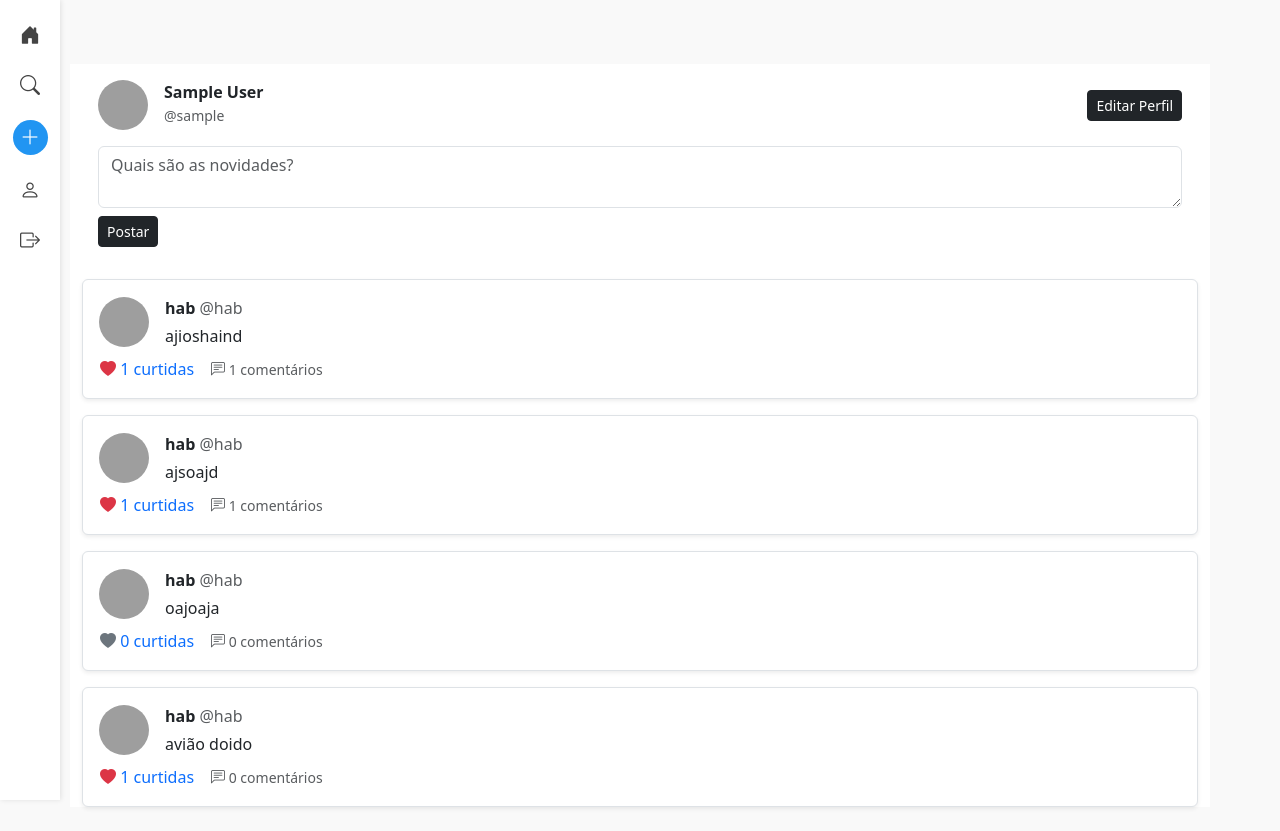
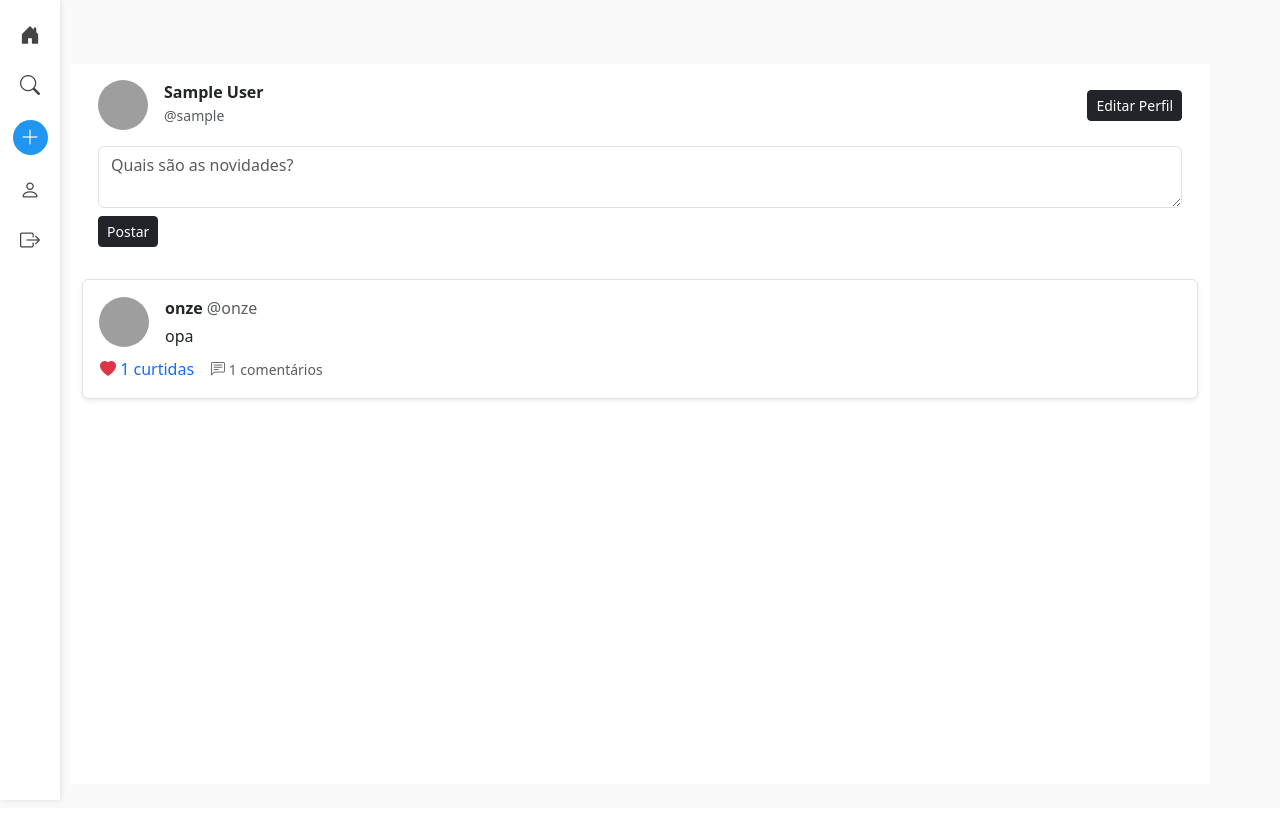
Before and after one commit to habnner/prova20pts, a PHP site: page /feed.php in a window 1280 px wide. After the commit the page ends 802 px from the top, so only its background shows below. Run offline with PHP 8.4, Linux system fonts and the light colour scheme; the visitor is signed in with stand-in values (Sample User, id 1); grey boxes are pictures that could not be loaded.

Commit message:
Add files via upload

```diff
--- a/prova_2/feed.php
+++ b/prova_2/feed.php
@@ -97,7 +97,8 @@ if (isset($_GET['curtir_id']) && is_numeric($_GET['curtir_id'])) {
                         <small class="text-muted">@<?= htmlspecialchars($_SESSION["username"]) ?></small>
                     </div>
                 </div>
-                <button class="btn btn-dark btn-sm">Editar Perfil</button>
+               <a href="editar_perfil.php" class="btn btn-dark btn-sm">Editar Perfil</a>
+
             </div>
 
             <form method="post" action="postar.php">
--- a/prova_2/index.php
+++ b/prova_2/index.php
@@ -58,7 +58,8 @@ $posts = [
                         <small class="text-muted">@<?= htmlspecialchars($_SESSION["usuario"]) ?></small>
                     </div>
                 </div>
-                <button class="btn btn-dark btn-sm">Editar Perfil</button>
+                <a href="editar_perfil.php" class="btn btn-dark btn-sm">Editar Perfil</a>
+
             </div>
             <form method="post" action="postar.php">
                 <textarea class="form-control mb-2" rows="2" name="mensagem" placeholder="Quais são as novidades?"></textarea>
--- a/prova_2/posts.json
+++ b/prova_2/posts.json
@@ -1,54 +1,19 @@
 [
     {
-        "username": "hab",
-        "nome": "hab",
-        "usuario": "@hab",
+        "username": "onze",
+        "nome": "onze",
+        "usuario": "@onze",
         "foto_perfil": "https://tse2.mm.bing.net/th/id/OIP.jEeLtL3Oj9bLke8RmUnlJQHaEM?rs=1&pid=ImgDetMain&o=7&rm=3",
-        "mensagem": "ajioshaind",
+        "mensagem": "opa",
         "curtidas": 1,
         "comentarios": 1,
         "lista_comentarios": [
             {
-                "username": "hab",
-                "nome": "hab",
-                "texto": "akbibaibc",
-                "data": "2025-10-23 00:51:05"
+                "username": "onze",
+                "nome": "onze",
+                "texto": "aaaaaaaa",
+                "data": "2025-12-05 20:26:54"
             }
         ]
-    },
-    {
-        "username": "hab",
-        "nome": "hab",
-        "usuario": "@hab",
-        "foto_perfil": "https://tse2.mm.bing.net/th/id/OIP.jEeLtL3Oj9bLke8RmUnlJQHaEM?rs=1&pid=ImgDetMain&o=7&rm=3",
-        "mensagem": "ajsoajd",
-        "curtidas": 1,
-        "comentarios": 1,
-        "lista_comentarios": [
-            {
-                "username": "hab",
-                "nome": "hab",
-                "texto": "ao9uaihdhaojdpa",
-                "data": "2025-10-23 00:50:45"
-            }
-        ]
-    },
-    {
-        "username": "hab",
-        "nome": "hab",
-        "usuario": "@hab",
-        "foto_perfil": "https://tse2.mm.bing.net/th/id/OIP.jEeLtL3Oj9bLke8RmUnlJQHaEM?rs=1&pid=ImgDetMain&o=7&rm=3",
-        "mensagem": "oajoaja",
-        "curtidas": 0,
-        "comentarios": 0
-    },
-    {
-        "username": "hab",
-        "nome": "hab",
-        "foto_perfil": "https://tse2.mm.bing.net\\/th\\/id\\/OIP.jEeLtL3Oj9bLke8RmUnlJQHaEM?rs=1&pid=ImgDetMain&o=7&rm=3",
-        "mensagem": "avião doido",
-        "curtidas": 1,
-        "comentarios": 0,
-        "usuario": "@hab"
     }
 ]
```
Also changed, not shown: prova_2/editar_perfil.php (added, +53 -0 lines), prova_2/processa_editar_perfil.php (added, +33 -0 lines), prova_2/usuarios.json (+7 -0 lines).
